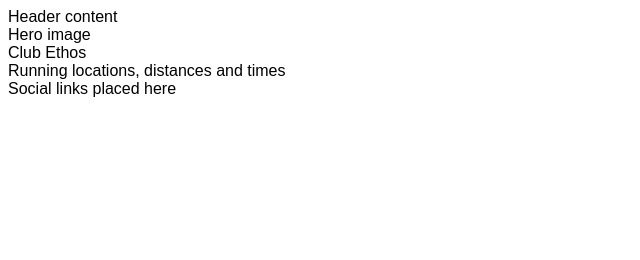
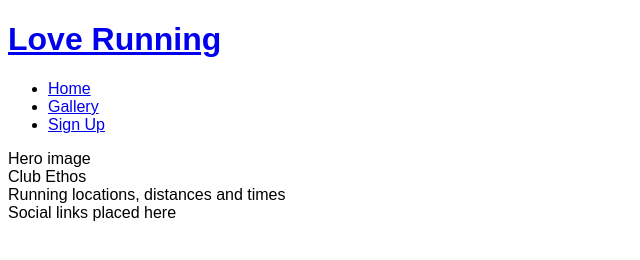
Before and after one commit to StevieinWaterford/alans--love-running-, a plain HTML site: page index.html in a window 1280 px wide. Shown: the whole page, without its empty margins (0-640 px from the left). Drawn offline with Linux system fonts and the light colour scheme.

Commit message:
Add basic header structure.

```diff
--- a/index.html
+++ b/index.html
@@ -13,7 +13,26 @@
 </head>
 
 <body>
-    <header>Header content</header>
+    <header>
+        <a href="index.html">
+            <h1>Love Running</h1>
+        </a>
+
+        <nav>
+            <ul>
+                <li><a href="index.html">Home</a>
+                </li>
+
+                <li><a href="#">Gallery</a></li>
+
+
+                <li><a href="#">Sign Up</a>
+                </li>
+
+            </ul>
+        </nav>
+
+    </header>
     <section>Hero image
 
     </section>
```
